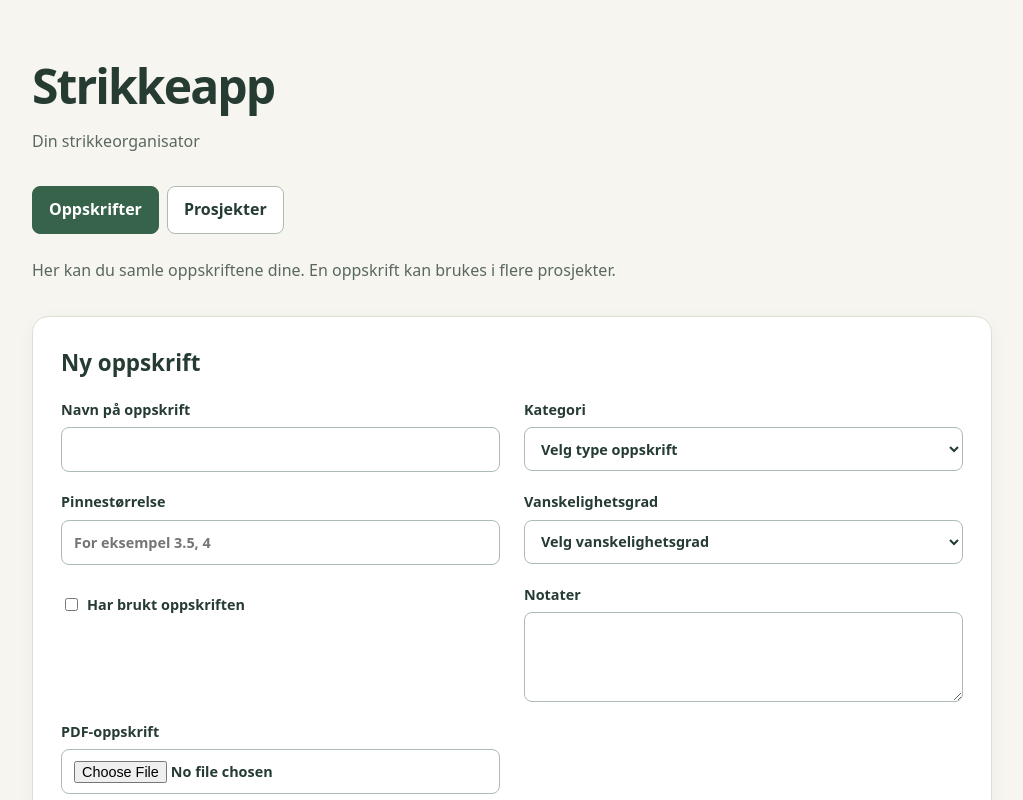
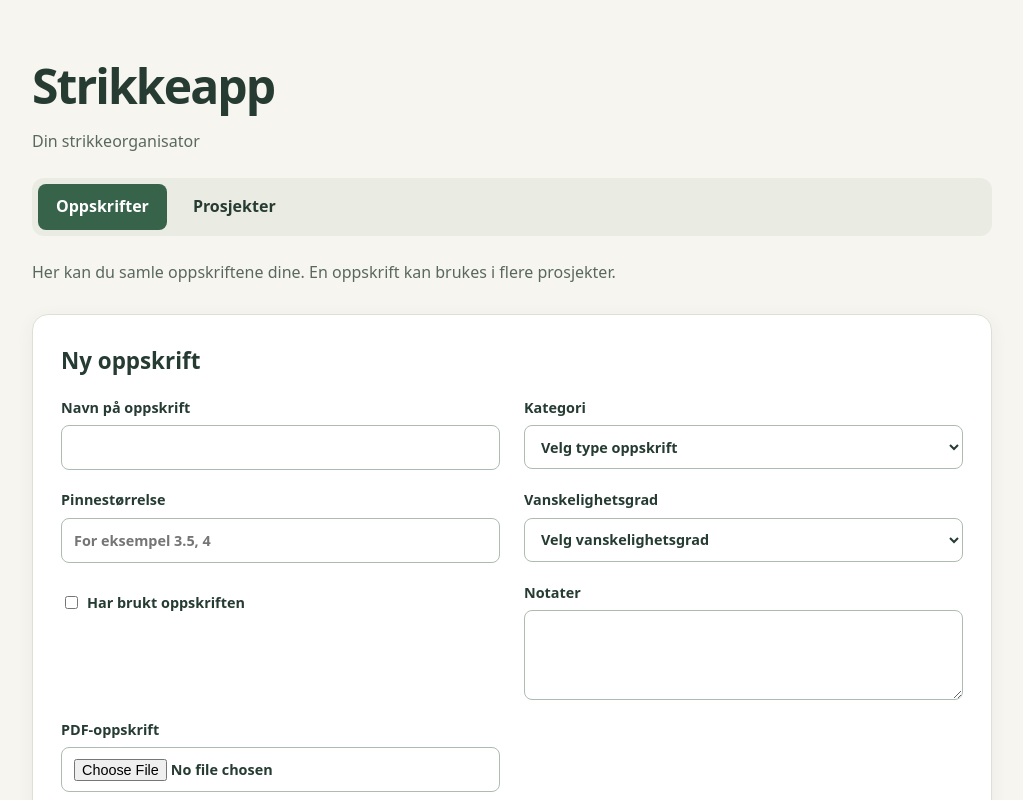
Before and after one commit to marieholen/strikkeapp, a React (Vite) app: page / in a window 1280 px wide. Shown: the top 800 px of the page, without its empty margins (128-1151 px from the left). Built offline with nearby package versions, Linux system fonts and the light colour scheme.

Commit message:
[chore] improve app appearance

```diff
--- a/src/index.css
+++ b/src/index.css
@@ -38,12 +38,12 @@ p {
 
 h1 {
   margin-bottom: 4px;
+  color: #263c33;
   font-size: clamp(2rem, 5vw, 3rem);
   letter-spacing: -0.04em;
 }
 
 main > p {
-  margin-bottom: 32px;
   color: #59685e;
 }
 
@@ -60,23 +60,33 @@ h3 {
   display: flex;
   flex-wrap: wrap;
   gap: 8px;
-  margin-bottom: 24px;
+  margin: 24px 0;
+  padding: 6px;
+  background: #eaece3;
+  border-radius: 12px;
 }
 
 .main-nav a {
-  padding: 10px 16px;
+  min-height: 44px;
+  padding: 10px 18px;
   color: #263c33;
-  background: #fff;
-  border: 1px solid #aebbb1;
   border-radius: 8px;
   font-weight: 600;
+  text-align: center;
   text-decoration: none;
+}
+
+.main-nav a:hover {
+  background: #dce2d7;
 }
 
 .main-nav a[aria-current="page"] {
   color: #fff;
   background: #38634b;
-  border-color: #38634b;
+}
+
+.main-nav a[aria-current="page"]:hover {
+  background: #294c39;
 }
 
 form {
@@ -88,7 +98,7 @@ form {
   background: #fff;
   border: 1px solid #dedfd5;
   border-radius: 16px;
-  box-shadow: 0 4px 18px rgb(38 60 51 / 4%);
+  box-shadow: 0 4px 18px rgb(38 60 51 / 6%);
 }
 
 form > h2,
@@ -129,6 +139,12 @@ textarea {
   background: #fff;
   border: 1px solid #aebbb1;
   border-radius: 8px;
+}
+
+input:not([type="checkbox"]):not([type="range"]):hover,
+select:hover,
+textarea:hover {
+  border-color: #789182;
 }
 
 textarea {
@@ -192,12 +208,17 @@ section[aria-label="Filtrer oppskrifter"] > button {
   border-color: #aebbb1;
 }
 
+section[aria-label="Filtrer oppskrifter"] > button:hover {
+  background: #f7f8f4;
+}
+
 article {
   margin-bottom: 16px;
   padding: 22px;
   background: #fff;
   border: 1px solid #dedfd5;
   border-radius: 12px;
+  box-shadow: 0 4px 18px rgb(38 60 51 / 4%);
 }
 
 article h3 {
@@ -229,6 +250,10 @@ section[aria-label="Prosjekter"] > section {
     padding-top: 24px;
   }
 
+  .main-nav a {
+    flex: 1;
+  }
+
   form {
     grid-template-columns: 1fr;
     padding: 20px;
```
